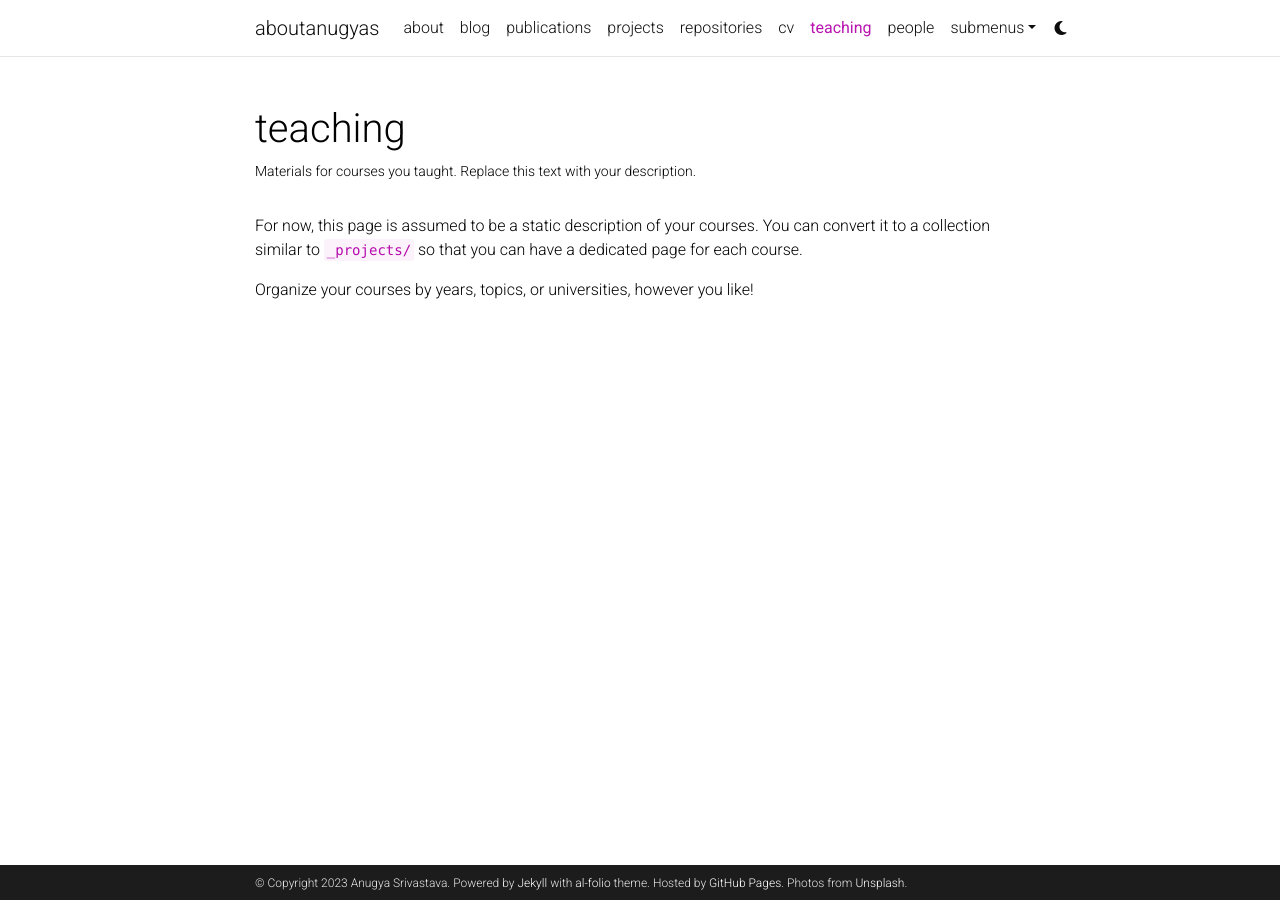
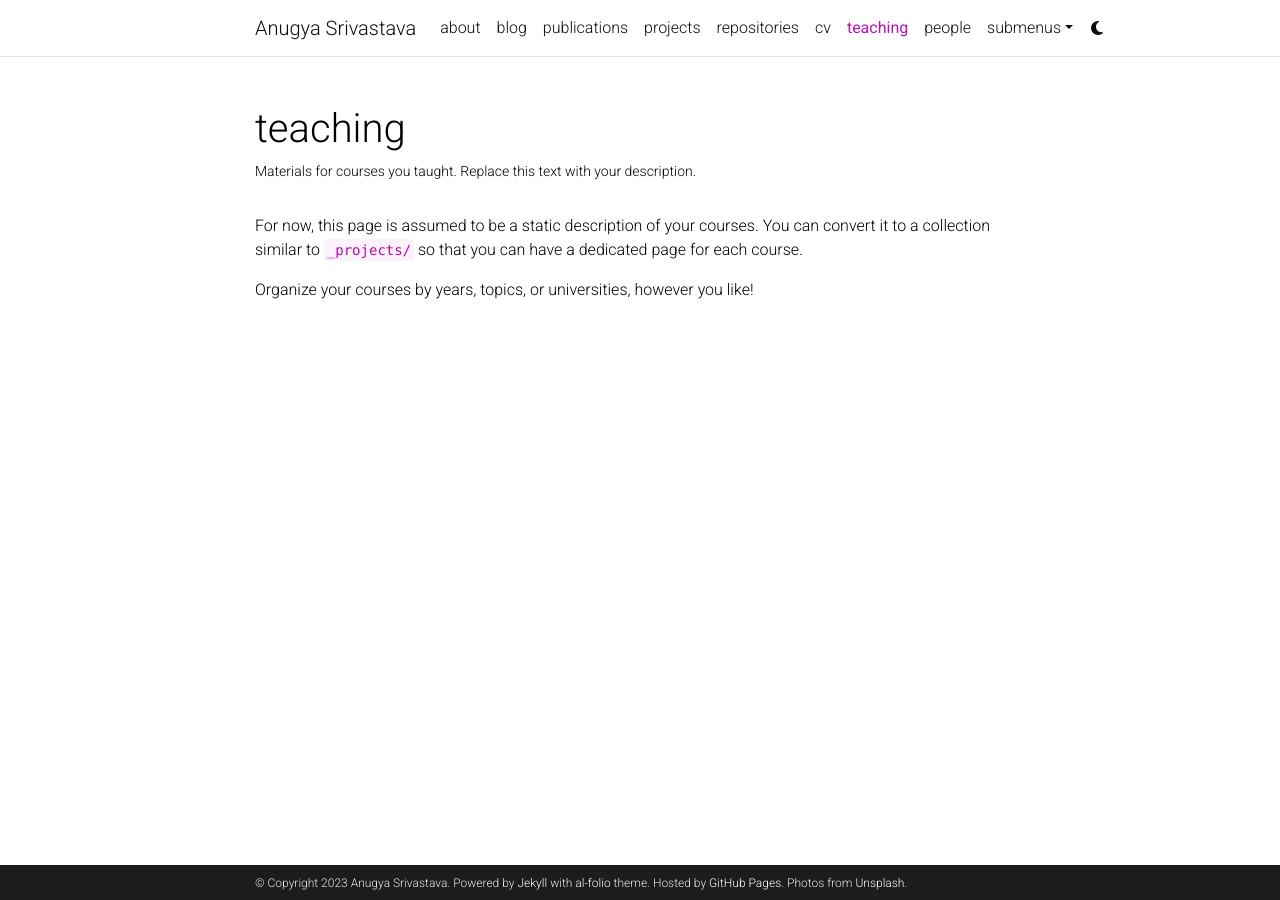
Before and after one commit to anugyas/anugyas.github.io, a Jekyll site: the page built from _pages/teaching.md, in a window 1280 px wide. Built offline with Jekyll 4.4.1, drawn with Linux system fonts in a browser that asks for light colours; comment, search, counter and statistics services are not loaded; a style sheet for code colours, icons or effects is not loaded; some of the changed lines change nothing that is shown.

```diff
--- a/_config.yml
+++ b/_config.yml
@@ -2,7 +2,7 @@
 # Site settings
 # -----------------------------------------------------------------------------
 
-title: aboutanugyas # the website title (if blank, full name will be used instead)
+title: Anugya Srivastava # the website title (if blank, full name will be used instead)
 first_name: Anugya
 middle_name:
 last_name: Srivastava
@@ -67,11 +67,11 @@
 # Social integration
 # -----------------------------------------------------------------------------
 
-github_username: # your GitHub user name
+github_username: anugyas # your GitHub user name
 gitlab_username: # your GitLab user name
 twitter_username: # your Twitter handle
 mastodon_username: # your mastodon instance+username in the format instance.tld/@username
-linkedin_username: # your LinkedIn user name
+linkedin_username: anugyasrivastava# your LinkedIn user name
 telegram_username: # your Telegram user name
 scholar_userid: # your Google Scholar ID
 semanticscholar_id: # your Semantic Scholar ID
```
Also changed, not shown: 1 other file.
